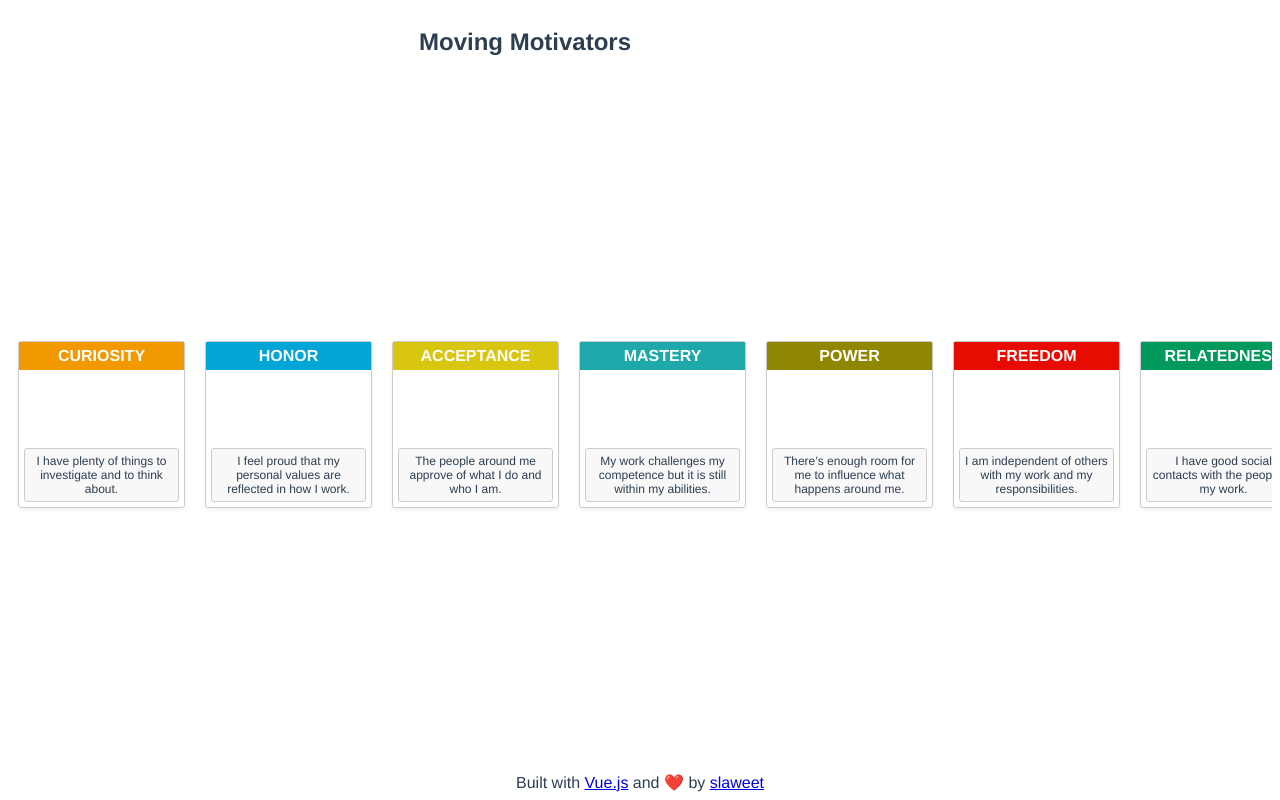
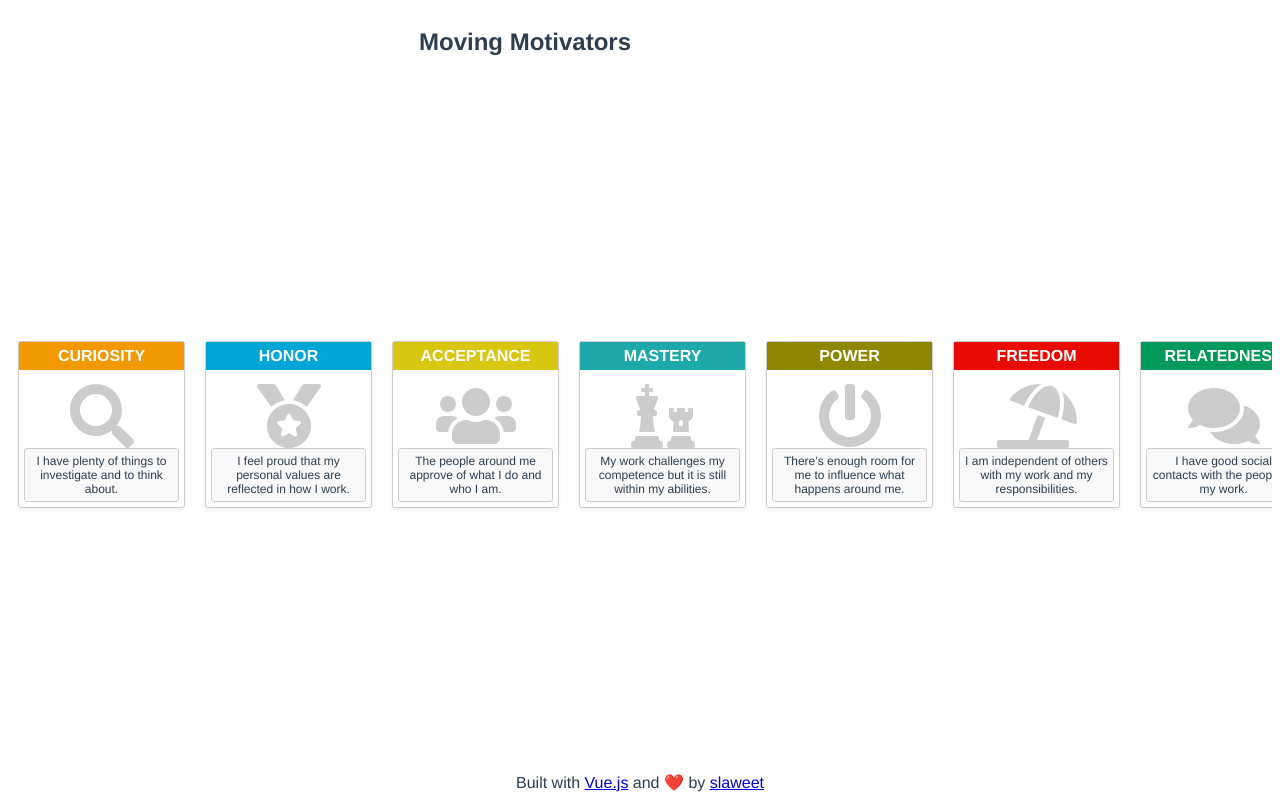
Before and after one commit to slaweet/moving-motivators, a Vue app: page / in a window 1280 px wide. Built offline with nearby package versions, Linux system fonts and the light colour scheme.

Commit message:
🌱 Add icons to cards

```diff
--- a/package.json
+++ b/package.json
@@ -9,6 +9,9 @@
     "eslint": "vue-cli-service lint"
   },
   "dependencies": {
+    "@fortawesome/fontawesome-svg-core": "^1.2.27",
+    "@fortawesome/free-solid-svg-icons": "^5.12.1",
+    "@fortawesome/vue-fontawesome": "^0.1.9",
     "@types/object-hash": "^1.3.1",
     "core-js": "^3.4.4",
     "object-hash": "^2.0.1",
--- a/src/cards.ts
+++ b/src/cards.ts
@@ -5,42 +5,52 @@ const cards:Card[] = [
     name: 'Curiosity',
     description: 'I have plenty of things to investigate and to think about.',
     color: '#f29901',
+    icon: 'search',
   }, {
     name: 'Honor',
     description: 'I feel proud that my personal values are reflected in how I work.',
     color: '#01a6d6',
+    icon: 'medal',
   }, {
     name: 'Acceptance',
     description: 'The people around me approve of what I do and who I am.',
     color: '#d9c610',
+    icon: 'users',
   }, {
     name: 'Mastery',
     description: 'My work challenges my competence but it is still within my abilities.',
     color: '#1da9aa',
+    icon: 'chess',
   }, {
     name: 'Power',
     description: 'There’s enough room for me to influence what happens around me.',
     color: '#8f8702',
+    icon: 'power-off',
   }, {
     name: 'Freedom',
     description: 'I am independent of others with my work and my responsibilities.',
     color: '#e80b02',
+    icon: 'umbrella-beach',
   }, {
     name: 'Relatedness',
     description: 'I have good social contacts with the people in my work.',
     color: '#01995c',
+    icon: 'comments',
   }, {
     name: 'Order',
     description: 'There are enough rules and policies for a stable environment.',
     color: '#e28fd5',
+    icon: 'book',
   }, {
     name: 'Goal',
     description: 'My purpose in life is reflected in the work that I do.',
     color: '#020053',
+    icon: 'bullseye',
   }, {
     name: 'Status',
     description: 'My position is good, and recognized by the people who work with me.',
     color: '#e832a0',
+    icon: 'poll',
   },
 ];
 export default cards;
--- a/src/components/Cards.vue
+++ b/src/components/Cards.vue
@@ -3,6 +3,9 @@
     <div v-for="card in cards" :key="card.name">
       <span class="card">
         <span class="name" :style="{'background': card.color}">{{card.name}}</span>
+        <span class="icon">
+          <font-awesome-icon :icon="card.icon" size="4x" :style="{ color: '#cccccc' }" />
+        </span>
         <span class="description">{{card.description}}</span>
       </span>
     </div>
@@ -30,6 +33,7 @@ export default class Cards extends Vue {
   width: 100%;
   overflow-x: auto;
   box-sizing: border-box;
+  height: 80vh;
 }
 
 .card {
@@ -54,6 +58,10 @@ export default class Cards extends Vue {
   text-transform: uppercase;
 }
 
+.icon {
+  margin-bottom: -20px;
+}
+
 .description {
   font-size: 12px;
   border: 1px solid #cccccc;
--- a/src/main.ts
+++ b/src/main.ts
@@ -1,5 +1,18 @@
 import Vue from 'vue';
+import { library } from '@fortawesome/fontawesome-svg-core';
+import {
+  faUsers, faMedal, faSearch, faChess, faPowerOff,
+  faUmbrellaBeach, faBook, faBullseye, faPoll, faComments,
+} from '@fortawesome/free-solid-svg-icons';
+import { FontAwesomeIcon } from '@fortawesome/vue-fontawesome';
 import App from './App.vue';
+
+library.add(
+  faUsers, faMedal, faSearch, faChess, faPowerOff,
+  faUmbrellaBeach, faBook, faBullseye, faPoll, faComments,
+);
+
+Vue.component('font-awesome-icon', FontAwesomeIcon);
 
 Vue.config.productionTip = false;
 
--- a/src/types.ts
+++ b/src/types.ts
@@ -2,4 +2,5 @@ export interface Card {
   name: string
   description: string
   color: string
+  icon: string
 }
```
Also changed, not shown: 1 other file (tests, documents, lock files or other folders).
